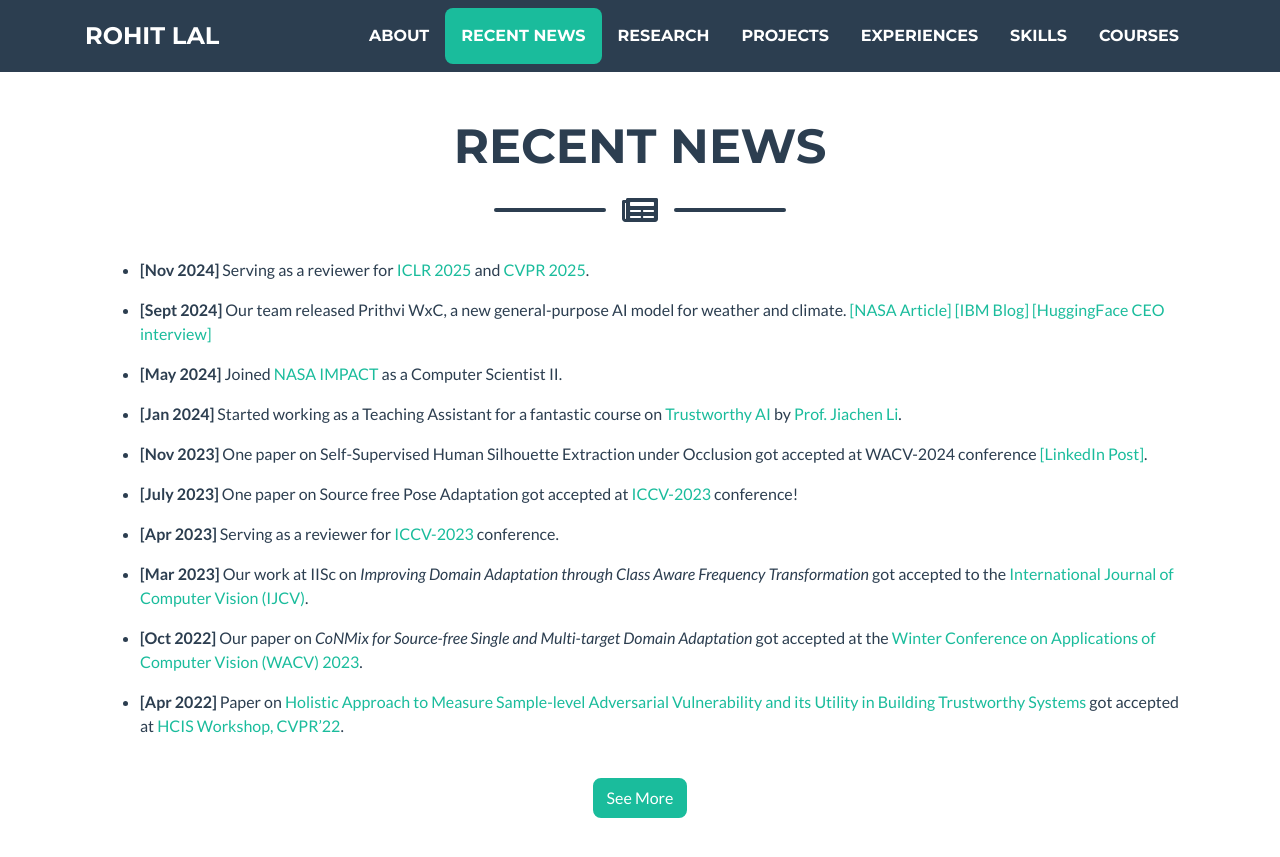
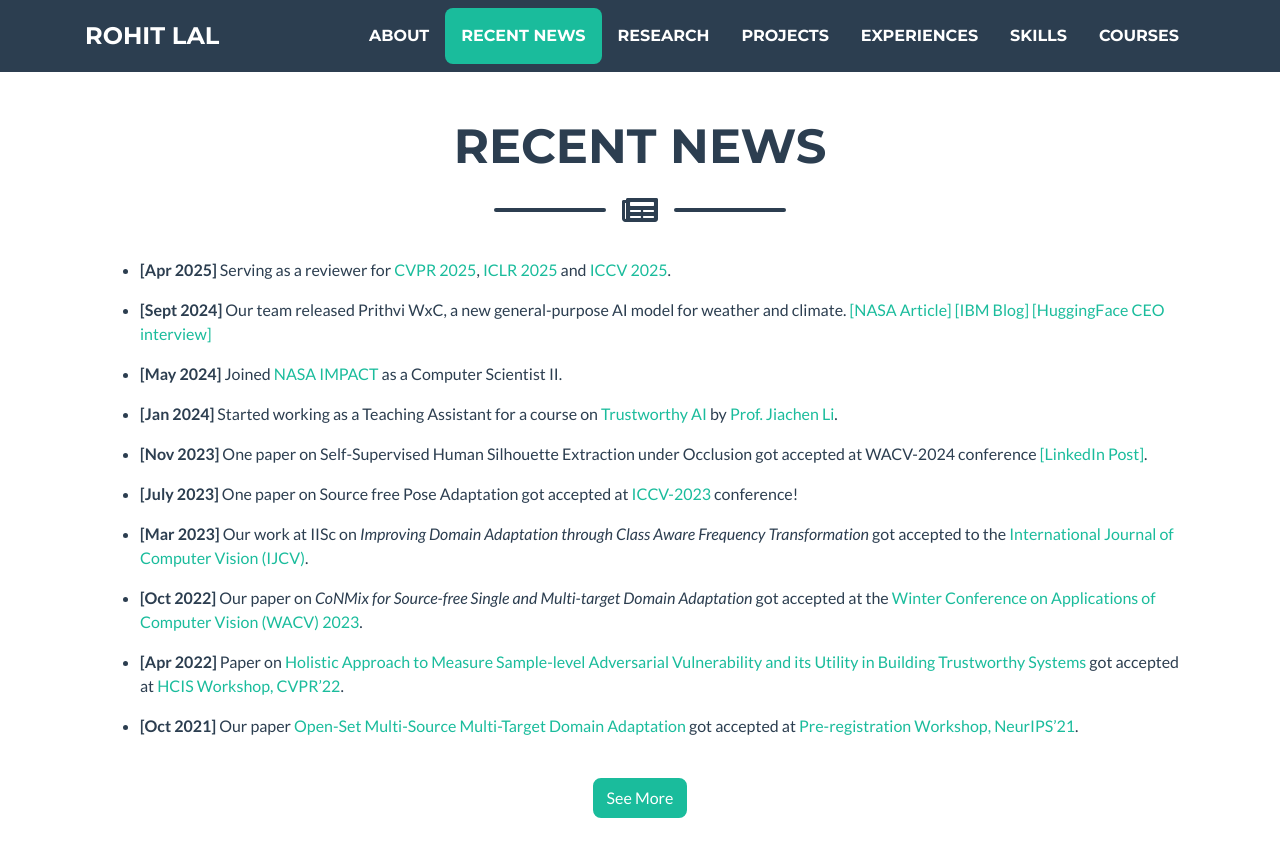
Before and after one commit to take2rohit/take2rohit.github.io, a Jekyll site: the page built from index.md, in a window 1280 px wide and 900 px high, scrolled down 1014 px. Shown: the top 857 px of the window. Built offline with Jekyll 4.4.1, drawn with Linux system fonts in a browser that asks for light colours; a style sheet for code colours, icons or effects is not loaded.

Commit message:
update news

```diff
--- a/_data/news.yml
+++ b/_data/news.yml
@@ -1,9 +1,9 @@
 k: 10     #limit the number of news to be displayed on the home page. default:10
 
 news:
-  - date: Nov 2024
+  - date: Apr 2025
     description: >
-      Serving as a reviewer for [ICLR 2025](https://iclr.cc/Conferences/2025) and [CVPR 2025](https://cvpr.thecvf.com/Conferences/2025).
+      Serving as a reviewer for [CVPR 2025](https://cvpr.thecvf.com/Conferences/2025), [ICLR 2025](https://iclr.cc/Conferences/2025) and [ICCV 2025](https://iccv.thecvf.com/Conferences/2025).
 
   - date: Sept 2024
     description: >
@@ -15,7 +15,7 @@ news:
 
   - date: Jan 2024
     description: >
-      Started working as a Teaching Assistant for a fantastic course on
+      Started working as a Teaching Assistant for a course on
       [Trustworthy AI](https://sites.google.com/ucr.edu/ee260b-w24/home) by
       [Prof. Jiachen Li](https://jiachenli94.github.io/).
 
@@ -28,10 +28,6 @@ news:
     description: >
       One paper on Source free Pose Adaptation got accepted at
       [ICCV-2023](https://iccv2023.thecvf.com/) conference!
-
-  - date: Apr 2023
-    description: >
-      Serving as a reviewer for [ICCV-2023](https://iccv2023.thecvf.com/) conference.
 
   - date: Mar 2023
     description: >
```
